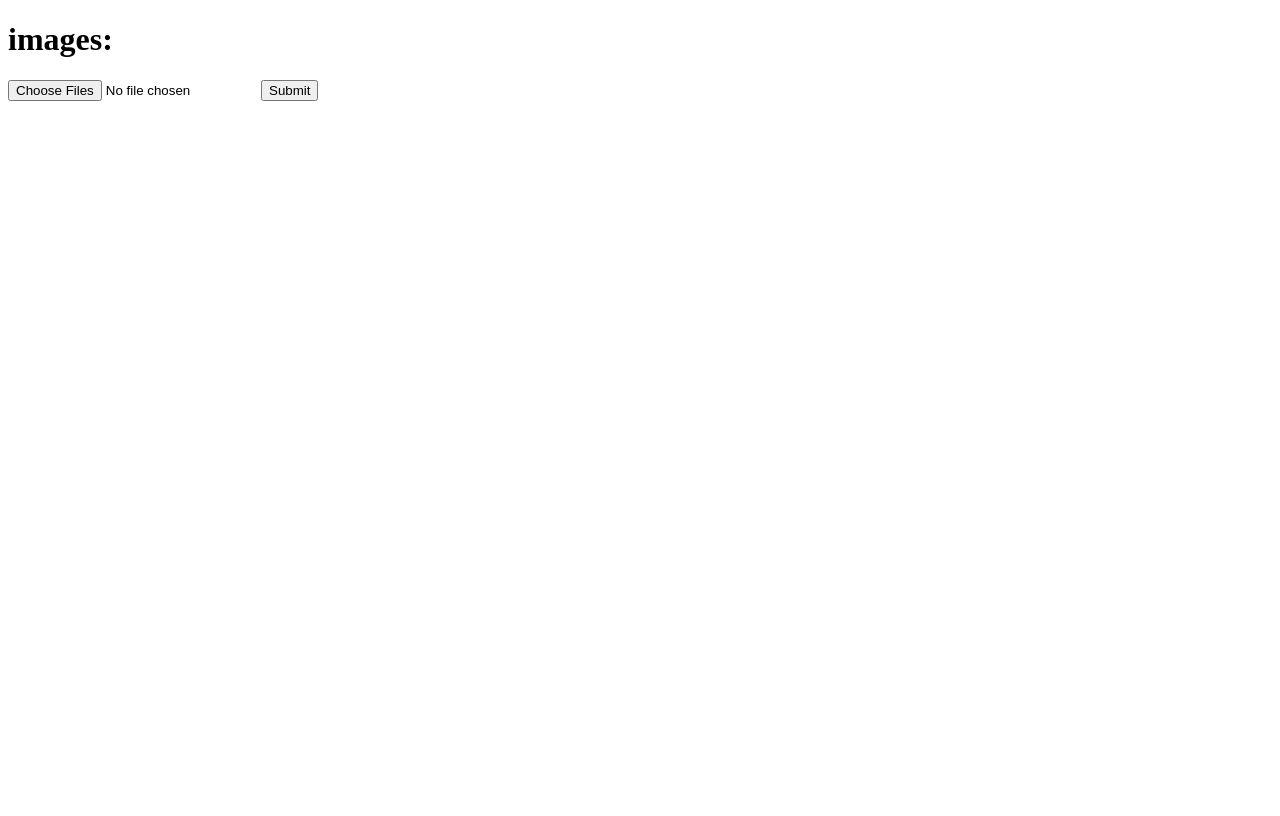
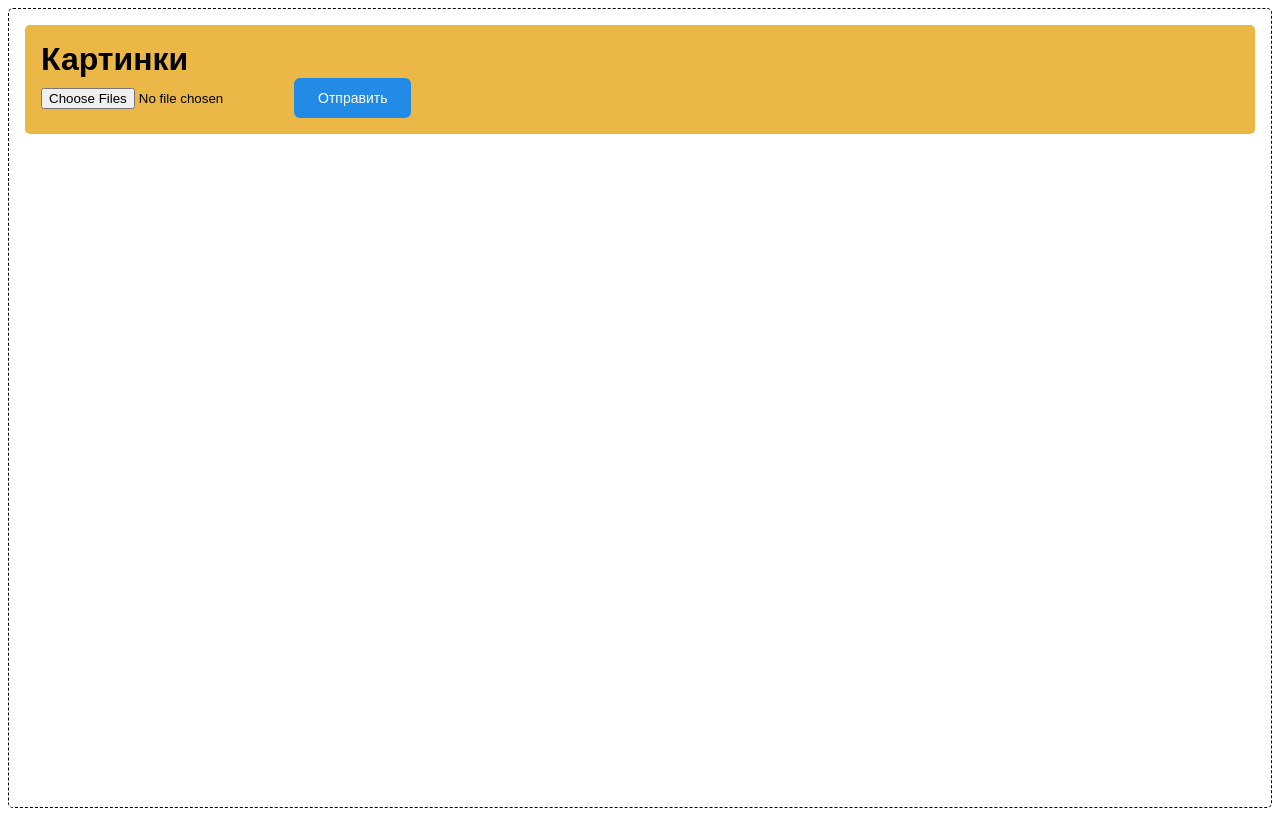
Before and after one commit to victor-osipov-dev/ai_box_cars, a Vue app in the folder vue/: page / in a window 1280 px wide. Built offline with nearby package versions, Linux system fonts and the light colour scheme.

Commit message:
add min styles

```diff
--- a/vue/src/app/App.vue
+++ b/vue/src/app/App.vue
@@ -1,9 +1,16 @@
 <template>
-    <form @submit.prevent="sendFiles" action="#">
-        <h1>images:</h1>
-        <input ref="files_input" type="file" multiple placeholder="Files" name="files" />
-        <button type="submit">Submit</button>
-        <img v-for="img in images" :key="img.id" :src="img.url"/>
+    <form class="form" @submit.prevent="sendFiles" action="#">
+        <div class="header">
+            <h1>Картинки</h1>
+
+            <input ref="files_input" type="file" multiple placeholder="Files" name="files" />
+
+            <button type="submit">Отправить</button>
+        </div>
+
+        <div class="list">
+            <img class="img" v-for="img in images" :key="img.id" :src="img.url" />
+        </div>
     </form>
 </template>
 
@@ -12,7 +19,7 @@ import { ref, useTemplateRef } from "vue";
 
 // fetch('')
 
-const images = ref<{id: number, url: string}[]>([])
+const images = ref<{ id: number, url: string }[]>([])
 
 // const img_el = useTemplateRef<HTMLImageElement>("img_el");
 const files_input = useTemplateRef("files_input");
@@ -27,7 +34,7 @@ async function sendFiles() {
             formData.append("files", file);
         });
 
-        const response = await fetch("http://127.0.0.1:8000/echo-image", {
+        const response = await fetch("http://127.0.0.1:8080/echo-image", {
             method: "POST",
             body: formData,
         });
@@ -47,4 +54,91 @@ async function sendFiles() {
 }
 </script>
 
-<style scoped></style>
+<style scoped>
+.form {
+    display: grid;
+    gap: 1rem;
+}
+.header {
+    background-color: rgb(235, 183, 71);
+    padding: 1rem;
+    border-radius: 5px;
+}
+.list {
+    display: grid;
+    grid-template-columns: repeat(3, 1fr);
+    width: 100%;
+    gap: 1rem;
+}
+
+.img {
+    min-width: 0;
+    min-height: 0;
+    width: 100%;
+    object-fit: cover;
+    height: 200px;
+    border-radius: 5px;
+}
+
+
+/* Стили для кнопки */
+button[type="submit"] {
+    padding: 12px 24px;
+    background: #228be6;
+    color: white;
+    border: none;
+    border-radius: 6px;
+    font-size: 14px;
+    font-weight: 500;
+    cursor: pointer;
+    transition: all 0.2s ease;
+    align-self: flex-start;
+}
+
+button[type="submit"]:hover {
+    background: #1c7ed6;
+    transform: translateY(-1px);
+    box-shadow: 0 4px 8px rgba(34, 139, 230, 0.3);
+}
+
+button[type="submit"]:active {
+    transform: translateY(0);
+}
+
+button[type="submit"]:disabled {
+    background: #adb5bd;
+    cursor: not-allowed;
+    transform: none;
+    box-shadow: none;
+}
+
+
+/* Альтернативный стиль для input файлов */
+.file-input-wrapper {
+    position: relative;
+    overflow: hidden;
+    display: inline-block;
+}
+
+.file-input-wrapper input[type=file] {
+    position: absolute;
+    left: 0;
+    top: 0;
+    opacity: 0;
+    cursor: pointer;
+}
+
+.custom-file-button {
+    display: inline-block;
+    padding: 12px 24px;
+    background: #495057;
+    color: white;
+    border-radius: 6px;
+    cursor: pointer;
+    transition: background 0.3s ease;
+}
+
+.custom-file-button:hover {
+    background: #343a40;
+}
+</style>
--- a/vue/src/app/main.ts
+++ b/vue/src/app/main.ts
@@ -1,4 +1,5 @@
 import { createApp } from "vue";
 import App from "./App.vue";
+import '../shared/css/main.css'
 
 createApp(App).mount("#app");
--- /dev/null
+++ b/vue/src/shared/css/main.css
@@ -0,0 +1,15 @@
+* {
+    margin: 0;
+    padding: 0;
+    box-sizing: border-box;
+    font-family: Arial, Helvetica, sans-serif;
+}
+
+body {
+    padding: 1rem;
+    margin: 0.5rem;
+    border: 1px dashed black;
+    min-height: 100dvh;
+    border-radius: 5px;
+
+}
```
Also changed, not shown: 2 other files (tests, documents, lock files or other folders).
